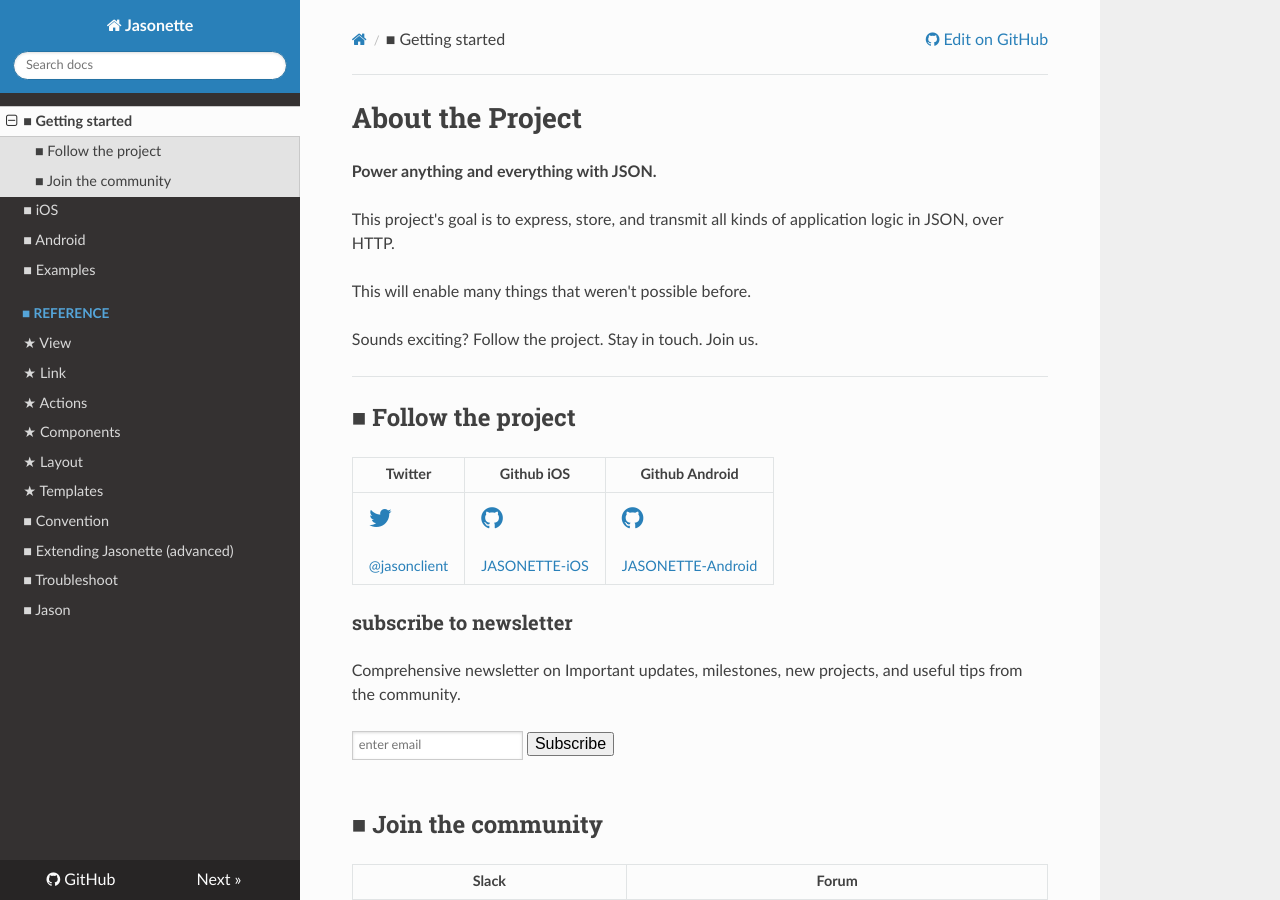
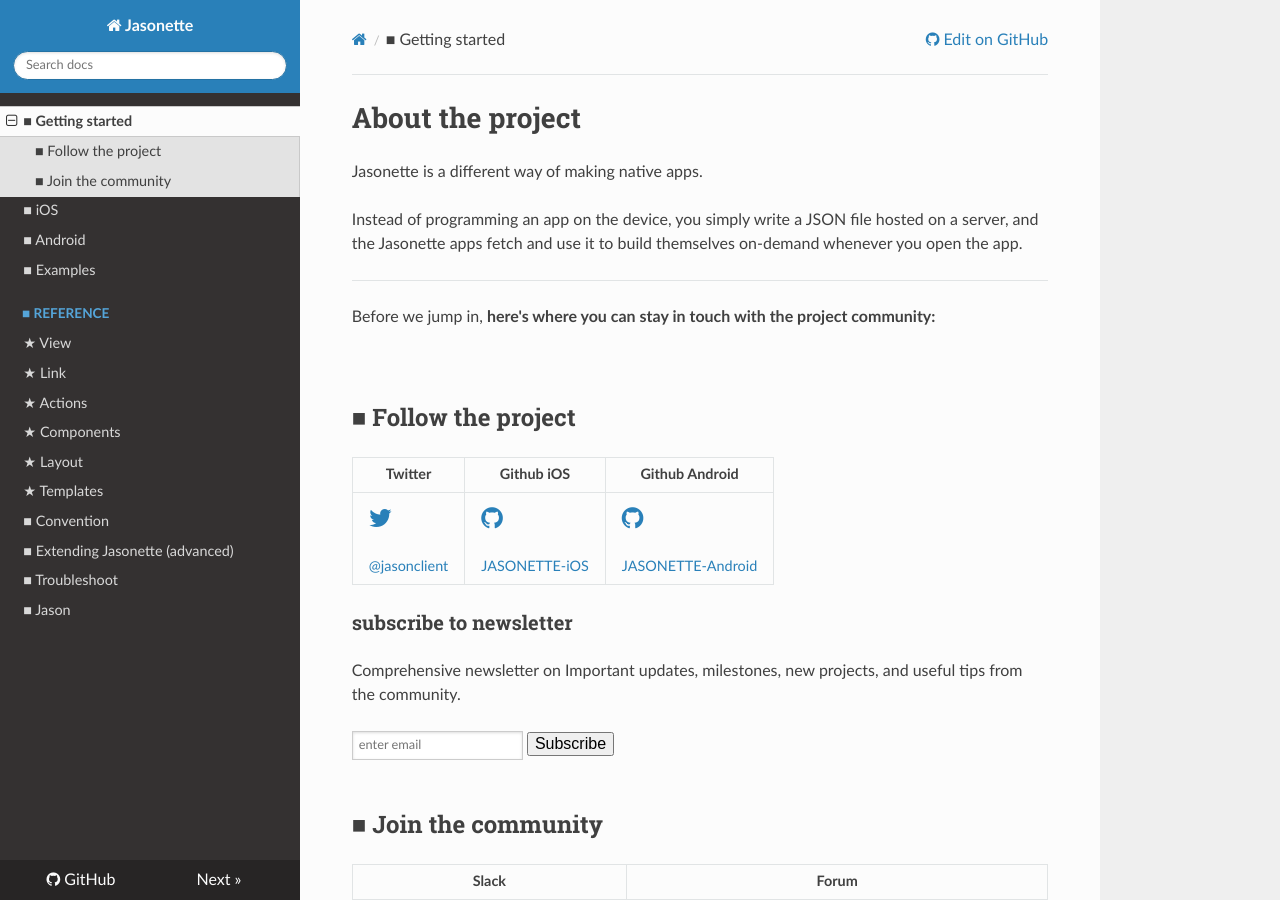
Before and after one commit to Jasonette/documentation, an MkDocs documentation site: the page built from docs/index.md, in a window 1280 px wide and 900 px high. Built offline with MkDocs 1.6.1, drawn with Linux system fonts in a browser that asks for light colours; nearby versions of some CDN libraries; comment, search, counter and statistics services are not loaded; old or Windows-style settings are respelled for this version of MkDocs; some of the changed text lies outside the part shown.

Commit message:
Update doc

```diff
--- a/docs/index.md
+++ b/docs/index.md
@@ -1,15 +1,13 @@
-# About the Project
+# About the project
+Jasonette is a different way of making native apps.
 
-
-<b class='large'>Power anything and everything with JSON.</b>
-
-This project's goal is to express, store, and transmit all kinds of application logic in JSON, over HTTP.
-
-This will enable many things that weren't possible before.
-
-Sounds exciting? Follow the project. Stay in touch. Join us.
+Instead of programming an app on the device, you simply write a JSON file hosted on a server, and the Jasonette apps fetch and use it to build themselves on-demand whenever you open the app.
 
 ---
+
+Before we jump in, <b>here's where you can stay in touch with the project community:</b>
+
+<br>
 
 ##■ Follow the project
 
@@ -74,6 +72,16 @@
 <br>
 
 #Quickstart
+
+
+  1.  Download Jasonette for iOS or Android
+
+  2.  Write and host a JSON recipe that defines your app
+
+  3.  Add the JSON URL to Jasonette to turn it into your app
+
+<br>
+
 
 <br>
 
```
